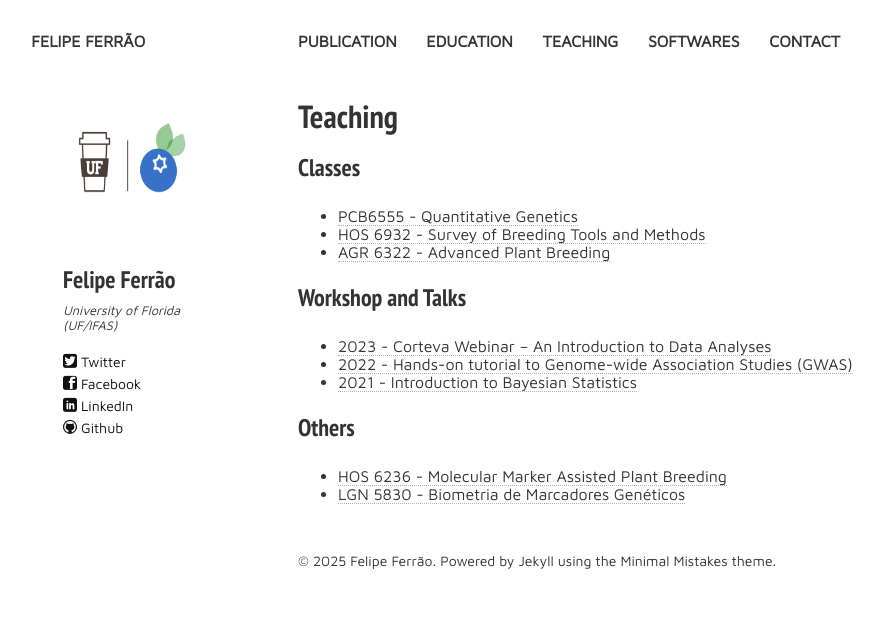
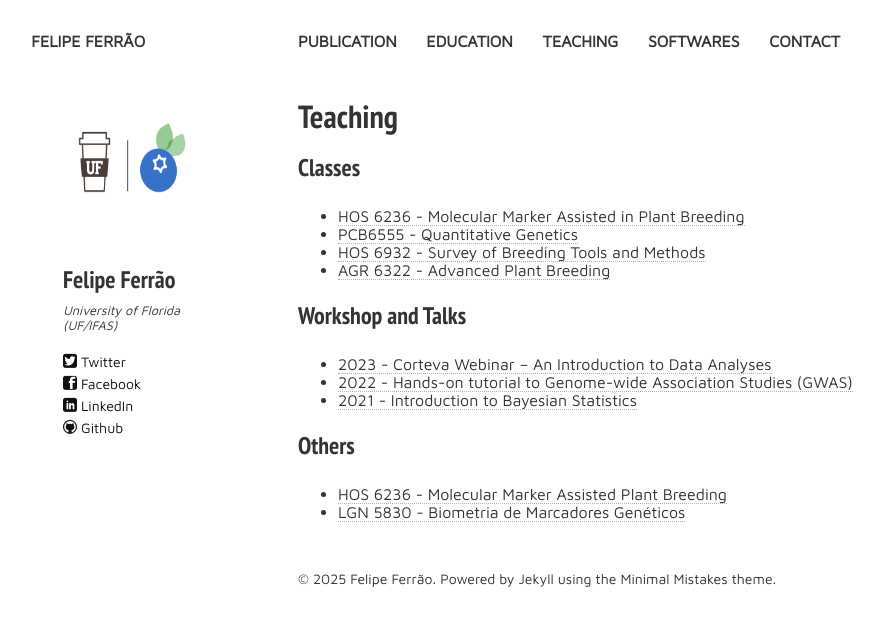
Before and after one commit to lfelipe-ferrao/lfelipe-ferrao.github.io, a Jekyll site: the page built from teaching.md, in a window 1280 px wide. Shown: the top 626 px of the page, without its empty margins (22-905 px from the left). Built offline with Jekyll 4.4.1, drawn with Linux system fonts in a browser that asks for light colours; nearby versions of some CDN libraries.

Commit message:
Update teaching.md

```diff
--- a/teaching.md
+++ b/teaching.md
@@ -15,6 +15,7 @@ tags: [people, undergrads, MSc, PhD, postdocs]
 
 ### Classes
 
+- [HOS 6236 - Molecular Marker Assisted in Plant Breeding](class/mas/index.md)
 - [PCB6555 - Quantitative Genetics](class/quantGenetic/index.md)
 - [HOS 6932 - Survey of Breeding Tools and Methods](class/survey/index.md)
 - [AGR 6322 - Advanced Plant Breeding](class/ad_plant/index.md)
```
